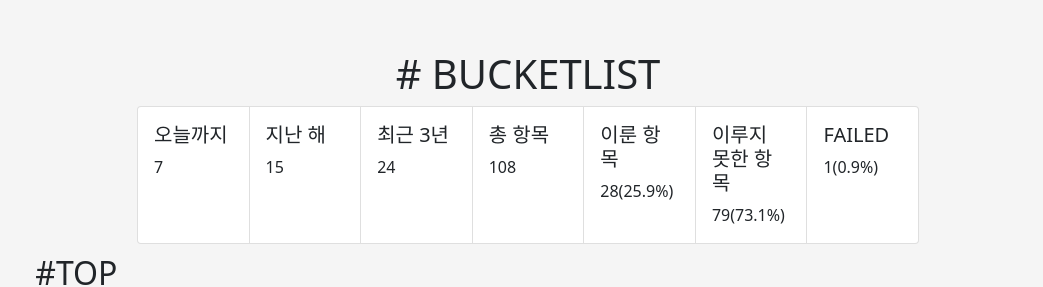
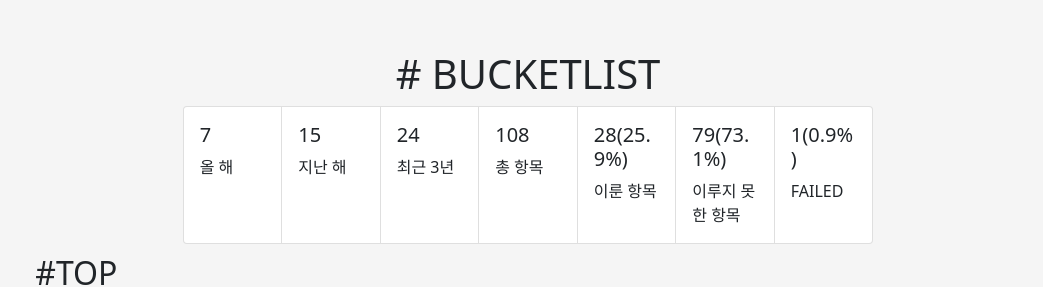
Before and after one commit to Yoruroong/bucketlist, a React (Create React App) app: page / in a window 1280 px wide. Shown: the top 287 px of the page, without its empty margins (112-1155 px from the left). Built offline with nearby package versions, Linux system fonts and the light colour scheme.

Commit message:
edit(layout in stats)

```diff
--- a/src/Components/Stats.js
+++ b/src/Components/Stats.js
@@ -7,57 +7,57 @@ export default function Stats ({ notes }) {
             <CardGroup>
                 <Card>
                     <Card.Body>
-                    <Card.Title>오늘까지</Card.Title>
+                    <Card.Title>{notes.filter(a => a.date.split('.')[0] == new Date().getFullYear()).length}</Card.Title>
                     <Card.Text>
-                        {notes.filter(a => a.date.split('.')[0] == new Date().getFullYear()).length}
+                        올 해
                     </Card.Text>
                     </Card.Body>
                 </Card>
                 <Card>
                     <Card.Body>
-                    <Card.Title>지난 해</Card.Title>
+                    <Card.Title>{notes.filter(a => a.date.split('.')[0] == new Date().getFullYear() - 1).length}</Card.Title>
                     <Card.Text>
-                        {notes.filter(a => a.date.split('.')[0] == new Date().getFullYear() - 1).length}
+                        지난 해
                     </Card.Text>
                     </Card.Body>
                 </Card>
                 <Card>
                     <Card.Body>
-                    <Card.Title>최근 3년</Card.Title>
+                    <Card.Title>{notes.filter(a => a.date.split('.')[0] == new Date().getFullYear() - 2).length + notes.filter(a => a.date.split('.')[0] == new Date().getFullYear() - 1).length + notes.filter(a => a.date.split('.')[0] == new Date().getFullYear()).length}</Card.Title>
                     <Card.Text>
-                        {notes.filter(a => a.date.split('.')[0] == new Date().getFullYear() - 2).length + notes.filter(a => a.date.split('.')[0] == new Date().getFullYear() - 1).length + notes.filter(a => a.date.split('.')[0] == new Date().getFullYear()).length}
+                        최근 3년
                     </Card.Text>
                     </Card.Body>
                 </Card>
                 <Card>
                     <Card.Body>
-                    <Card.Title>총 항목</Card.Title>
+                    <Card.Title>{notes.length}</Card.Title>
                     <Card.Text>
-                        {notes.length}
+                        총 항목
                     </Card.Text>
                     </Card.Body>
                 </Card>
                 <Card>
                     <Card.Body>
-                    <Card.Title>이룬 항목</Card.Title>
+                    <Card.Title>{notes.filter(a => a.success == '1').length}({((notes.filter(a => a.success == '1').length / notes.length) * 100).toFixed(1)}%)</Card.Title>
                     <Card.Text>
-                        {notes.filter(a => a.success == '1').length}({((notes.filter(a => a.success == '1').length / notes.length) * 100).toFixed(1)}%)
+                        이룬 항목
                     </Card.Text>
                     </Card.Body>
                 </Card>
                 <Card>
                     <Card.Body>
-                    <Card.Title>이루지 못한 항목</Card.Title>
+                    <Card.Title>{notes.filter(a => a.success == '0').length}({((notes.filter(a => a.success == '0').length / notes.length) * 100).toFixed(1)}%)</Card.Title>
                     <Card.Text>
-                        {notes.filter(a => a.success == '0').length}({((notes.filter(a => a.success == '0').length / notes.length) * 100).toFixed(1)}%)
+                        이루지 못한 항목
                     </Card.Text>
                     </Card.Body>
                 </Card>
                 <Card>
                     <Card.Body>
-                    <Card.Title>FAILED</Card.Title>
+                    <Card.Title>{notes.filter(a => a.success == '2').length}({((notes.filter(a => a.success == '2').length / notes.length) * 100).toFixed(1)}%)</Card.Title>
                     <Card.Text>
-                        {notes.filter(a => a.success == '2').length}({((notes.filter(a => a.success == '2').length / notes.length) * 100).toFixed(1)}%)
+                        FAILED
                     </Card.Text>
                     </Card.Body>
                 </Card>
```
